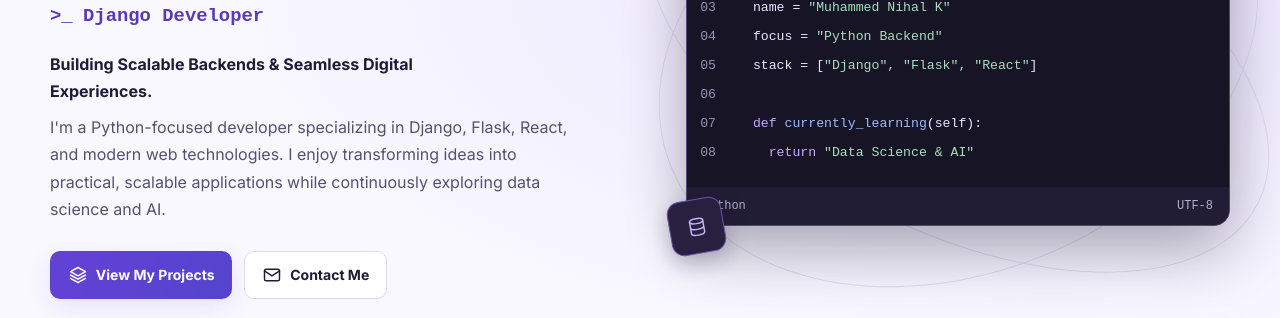
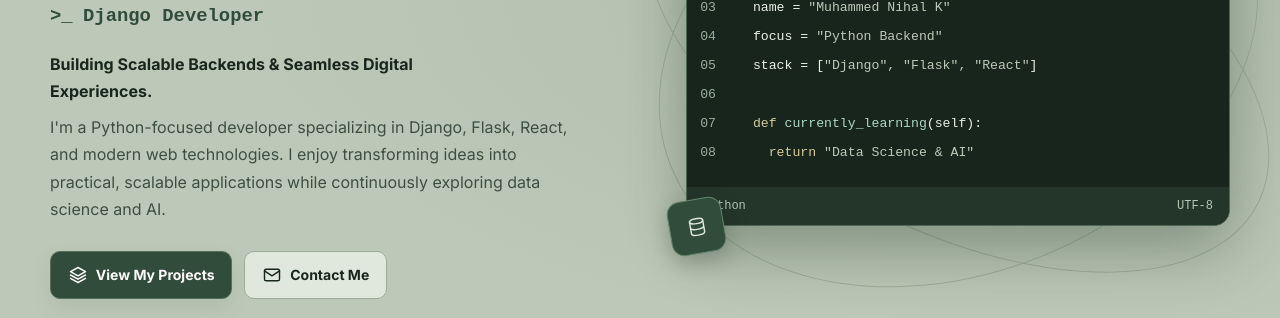
Before and after one commit to NIHAL358/Nihal-portfolio, a plain HTML site: page dist/index.html in a window 1280 px wide. Shown: the part 404-722 px from the top of the page. Drawn offline with Linux system fonts and the light colour scheme.

Commit message:
Apply sage and forest portfolio theme

```diff
--- a/dist/content.js
+++ b/dist/content.js
@@ -21,7 +21,7 @@ export const projects = [
     tags: ["React.js", "Vercel"],
     description: "A construction marketplace prototype that brings equipment, skilled workers, and raw materials into one digital platform. It helps users browse construction listings and discover relevant products and services.",
     features: ["Construction resource categories", "Marketplace browsing interface", "User-friendly navigation", "Deployed hackathon prototype"],
-    art: ["Brikzaa", "#24233a", "#586e99", [["Equipment", "box"], ["Skilled workers", "users"], ["Materials", "layers"]]],
+    art: ["Brikzaa", "#23392c", "#72947b", [["Equipment", "box"], ["Skilled workers", "users"], ["Materials", "layers"]]],
     demo: "", source: "",
   },
   {
@@ -30,21 +30,21 @@ export const projects = [
     tags: ["React.js", "Django", "PostgreSQL", "REST APIs"],
     description: "A full-stack customer relationship management application designed to organize customer records, manage sales leads, and track follow-up activities.",
     features: ["Customer record management", "Sales lead management", "Follow-up workflows", "Django REST API integration", "Relational database models"],
-    art: ["CRM workspace", "#272039", "#7560a4", [["Customers", "users"], ["Leads", "layers"], ["Follow-ups", "mail"]]],
+    art: ["CRM workspace", "#283b33", "#7a9a89", [["Customers", "users"], ["Leads", "layers"], ["Follow-ups", "mail"]]],
     demo: "", source: "",
   },
   {
     title: "Python E-commerce Website",
     tags: ["Python"],
     description: "A Python-based e-commerce application focused on server-side programming, maintainable backend code, and supporting online shopping workflows.",
-    art: ["Store backend", "#1c2936", "#467b85", [["Catalog", "box"], ["Orders", "layers"], ["Backend", "terminal"]]],
+    art: ["Store backend", "#253a32", "#548e7a", [["Catalog", "box"], ["Orders", "layers"], ["Backend", "terminal"]]],
     demo: "", source: "",
   },
   {
     title: "E-commerce Frontend",
     tags: ["Next.js"],
     description: "A responsive e-commerce storefront developed using reusable Next.js components, consistent product layouts, and intuitive navigation.",
-    art: ["Storefront", "#312431", "#855b83", [["Product grid", "layers"], ["Browse", "box"], ["Navigation", "menu"]]],
+    art: ["Storefront", "#343d2c", "#87976f", [["Product grid", "layers"], ["Browse", "box"], ["Navigation", "menu"]]],
     demo: "", source: "",
   },
 ];
--- a/dist/index.html
+++ b/dist/index.html
@@ -56,13 +56,13 @@ try { const t = localStorage.getItem('nihal-theme'); if (t === 'light' || t ===
         <div class="editor-bar"><div class="lights"><i></i><i></i><i></i></div><span>developer.py</span><span data-icon="code"></span></div>
         <div class="editor-content">
           <div><b>01</b><span class="code-comment"># A little about me</span></div>
-          <div><b>02</b><span class="purple">class</span> <span class="blue">Developer</span>:</div>
-          <div><b>03</b><span class="indent">name = <span class="green">"Muhammed Nihal K"</span></span></div>
-          <div><b>04</b><span class="indent">focus = <span class="green">"Python Backend"</span></span></div>
-          <div><b>05</b><span class="indent">stack = [<span class="green">"Django", "Flask", "React"</span>]</span></div>
+          <div><b>02</b><span class="code-keyword">class</span> <span class="code-symbol">Developer</span>:</div>
+          <div><b>03</b><span class="indent">name = <span class="code-string">"Muhammed Nihal K"</span></span></div>
+          <div><b>04</b><span class="indent">focus = <span class="code-string">"Python Backend"</span></span></div>
+          <div><b>05</b><span class="indent">stack = [<span class="code-string">"Django", "Flask", "React"</span>]</span></div>
           <div><b>06</b></div>
-          <div><b>07</b><span class="indent purple">def</span> <span class="blue">currently_learning</span>(self):</div>
-          <div><b>08</b><span class="indent double"><span class="purple">return</span> <span class="green">"Data Science &amp; AI"</span></span></div>
+          <div><b>07</b><span class="indent code-keyword">def</span> <span class="code-symbol">currently_learning</span>(self):</div>
+          <div><b>08</b><span class="indent double"><span class="code-keyword">return</span> <span class="code-string">"Data Science &amp; AI"</span></span></div>
         </div>
         <div class="editor-footer"><span>Python</span><span>UTF-8</span></div>
       </div>
--- a/dist/style.css
+++ b/dist/style.css
@@ -1,25 +1,26 @@
 :root {
-  color-scheme: light dark;
-  --bg: #10101b;
-  --band: #141422;
-  --surface: #19192b;
-  --fg: #f4f2fc;
-  --muted: #b2afc8;
-  --accent: #b6a0ff;
-  --line: #2f2d48;
-  --nav: rgb(16 16 27 / .88);
-  --wash: rgb(116 77 244 / .16);
-  --primary: #6949d9;
+  color-scheme: dark;
+  --bg: #111c16;
+  --band: #17231b;
+  --surface: #1a2a20;
+  --fg: #ebf1e9;
+  --muted: #b5c8b9;
+  --accent: #a9c6ae;
+  --line: #394e40;
+  --nav: rgb(17 28 22 / .88);
+  --wash: rgb(169 198 174 / .12);
+  --primary: #314c3b;
+  --control-line: #6c8573;
   --shadow: rgb(0 0 0 / .28);
   --display: "Plus Jakarta Sans", Inter, system-ui, sans-serif;
   --mono: ui-monospace, "Cascadia Code", monospace;
 }
 @media (prefers-color-scheme: light) {
-  :root:not([data-theme]) { --bg:#f9f8ff; --band:#f0eef9; --surface:#fff; --fg:#201b36; --muted:#56516e; --accent:#5939ba; --line:#ded9ee; --nav:rgb(249 248 255 / .9); --wash:rgb(116 77 244 / .12); --shadow:rgb(47 26 105 / .11); }
+  :root:not([data-theme]) { color-scheme:light; --bg:#bdc9b8; --band:#cbd5c7; --surface:#e0e8dd; --fg:#18271e; --muted:#3d4f42; --accent:#314c3b; --line:#9dab99; --control-line:#596f5e; --nav:rgb(189 201 184 / .94); --wash:rgb(49 76 59 / .10); --shadow:rgb(24 39 30 / .14); }
   :root:not([data-theme]) .moon { opacity: 1; transform: rotate(0); }
   :root:not([data-theme]) .sun { opacity: 0; transform: rotate(-70deg); }
 }
-:root[data-theme="light"] { color-scheme:light; --bg:#f9f8ff; --band:#f0eef9; --surface:#fff; --fg:#201b36; --muted:#56516e; --accent:#5939ba; --line:#ded9ee; --nav:rgb(249 248 255 / .9); --wash:rgb(116 77 244 / .12); --shadow:rgb(47 26 105 / .11); }
+:root[data-theme="light"] { color-scheme:light; --bg:#bdc9b8; --band:#cbd5c7; --surface:#e0e8dd; --fg:#18271e; --muted:#3d4f42; --accent:#314c3b; --line:#9dab99; --control-line:#596f5e; --nav:rgb(189 201 184 / .94); --wash:rgb(49 76 59 / .10); --shadow:rgb(24 39 30 / .14); }
 :root[data-theme="dark"] { color-scheme:dark; }
 * { box-sizing:border-box; }
 html { scroll-behavior:smooth; scroll-padding-top:90px; }
@@ -48,7 +49,7 @@ svg { display:block; width:1.25rem; height:1.25rem; }
 .nav { display:flex; align-items:center; justify-content:space-between; gap:1rem; min-height:76px; }
 .brand { display:inline-flex; align-items:center; white-space:nowrap; gap:.55rem; font:800 1.125rem var(--display); letter-spacing:-.05em; }
 .brand .accent { margin-left:-.55rem; }
-.monogram { width:34px; height:34px; display:inline-grid; place-items:center; border-radius:9px; background:linear-gradient(145deg,#8d62fa,#5543ce 72%); color:#fff; }
+.monogram { width:34px; height:34px; display:inline-grid; place-items:center; border-radius:9px; background:var(--primary); color:#fff; }
 .nav nav,.nav-actions,.buttons,.hero-meta,.socials { display:flex; align-items:center; gap:.75rem; flex-wrap:wrap; }
 .nav nav { gap:clamp(.75rem, 1.65vw, 1.6rem); }
 .nav nav a { font-size:.875rem; color:var(--muted); font-weight:600; position:relative; }
@@ -58,7 +59,7 @@ svg { display:block; width:1.25rem; height:1.25rem; }
 .button { min-height:48px; padding:.65rem 1.05rem; border-radius:10px; font-weight:700; font-size:.875rem; }
 .icon-button { width:42px; height:42px; border-radius:10px; }
 .button:hover:not(:disabled),.icon-button:hover { transform:translateY(-2px); border-color:var(--accent); }
-.primary { color:white; background:linear-gradient(120deg,#6441d6,#5344cd); border-color:transparent; box-shadow:0 8px 22px var(--wash); }
+.primary { color:white; background:var(--primary); border-color:var(--control-line); box-shadow:0 8px 22px var(--wash); }
 .talk { min-height:42px; }
 #theme { position:relative; overflow:hidden; }
 #theme span { position:absolute; transition:opacity .25s,transform .3s; }
@@ -87,22 +88,22 @@ svg { display:block; width:1.25rem; height:1.25rem; }
 .orbit { position:absolute; z-index:-1; border:1px solid var(--line); border-radius:50%; pointer-events:none; }
 .orbit-one { inset:-3% -7%; rotate:-22deg; }
 .orbit-two { inset:7% -12%; rotate:27deg; }
-.editor { border:1px solid #554479; border-radius:16px; color:#e9e5ff; background:#171525; box-shadow:0 24px 60px rgba(10,7,25,.32); overflow:hidden; }
-.editor-bar,.editor-footer { display:flex; justify-content:space-between; align-items:center; padding:.75rem 1rem; color:#b8aecf; background:#211d34; font:500 .75rem var(--mono); }
+.editor { border:1px solid #4d6855; border-radius:16px; color:#e9f0e8; background:#18251d; box-shadow:0 24px 60px rgb(16 36 22 / .32); overflow:hidden; }
+.editor-bar,.editor-footer { display:flex; justify-content:space-between; align-items:center; padding:.75rem 1rem; color:#b5c7b7; background:#24352a; font:500 .75rem var(--mono); }
 .editor-bar > span:last-child svg { width:16px; height:16px; }
 .lights { display:flex; gap:5px; }
 .lights i { width:8px; height:8px; border-radius:50%; background:#e78398; }
 .lights i:nth-child(2) { background:#e8bc79; }
 .lights i:nth-child(3) { background:#85c9ad; }
 .editor-content { padding:1.25rem .85rem; white-space:nowrap; font:500 clamp(.55rem,1.03vw,.85rem)/2.2 var(--mono); }
-.editor-content b { display:inline-block; width:2.8em; color:#9b8eb4; font-weight:400; }
-.code-comment { color:#aaa0bd; }
-.purple { color:#c8a9ff; }
-.blue { color:#9fb9fc; }
-.green { color:#a7ddbc; }
+.editor-content b { display:inline-block; width:2.8em; color:#9aae9e; font-weight:400; }
+.code-comment { color:#aabdab; }
+.code-keyword { color:#d6ca9f; }
+.code-symbol { color:#add8c8; }
+.code-string { color:#bdc9b8; }
 .indent { margin-left:2ch; }
 .indent.double { margin-left:4ch; }
-.float { position:absolute; display:grid; place-items:center; width:55px; height:55px; border:1px solid #6b55ab; border-radius:13px; background:#27203f; color:#c8b4ff; box-shadow:0 8px 22px #160e3044; }
+.float { position:absolute; display:grid; place-items:center; width:55px; height:55px; border:1px solid #65856c; border-radius:13px; background:#314c3b; color:#e0e8dd; box-shadow:0 8px 22px #18271e44; }
 .float-top { right:7%; top:4px; rotate:9deg; }
 .float-bottom { bottom:6px; left:-3%; rotate:-10deg; }
 .scroll-row { display:grid; justify-content:center; padding-bottom:26px; }
@@ -131,14 +132,14 @@ svg { display:block; width:1.25rem; height:1.25rem; }
 .project-copy details { margin-top:1rem; color:var(--muted); }
 summary { cursor:pointer; color:var(--accent); font-weight:600; }
 .art { height:220px; overflow:hidden; padding:22px 11% 0; background:radial-gradient(ellipse at top right,var(--glow),transparent 80%),var(--art-bg); }
-.mock-window { color:#f5efff; max-width:430px; margin:auto; background:#191627; border:1px solid #706289; border-radius:11px; min-height:174px; box-shadow:0 16px 35px #08061455; }
-.mock-head { display:flex; justify-content:space-between; padding:.45rem .75rem; border-bottom:1px solid #41374e; font:600 .75rem var(--mono); }
-.mock-head span:last-child { color:#b6a6cb; }
+.mock-window { color:#eef4eb; max-width:430px; margin:auto; background:#1b2b21; border:1px solid #718677; border-radius:11px; min-height:174px; box-shadow:0 16px 35px #101d1555; }
+.mock-head { display:flex; justify-content:space-between; padding:.45rem .75rem; border-bottom:1px solid #40564a; font:600 .75rem var(--mono); }
+.mock-head span:last-child { color:#bdc9b8; }
 .mock-content { padding:.95rem; }
 .mock-content strong { display:block; font:800 clamp(1rem,2.1vw,1.4rem) var(--display); margin-bottom:.75rem; }
 .mock-tiles { display:grid; grid-template-columns:repeat(3,1fr); gap:.45rem; }
-.mock-tiles div { min-width:0; display:grid; align-content:start; gap:.35rem; padding:.5rem; border-radius:6px; background:#2c2540; color:#e6dbf7; font:500 .68rem/1.2 var(--mono); overflow-wrap:anywhere; }
-.mock-tiles svg { width:1rem; height:1rem; color:#c9b2ff; }
+.mock-tiles div { min-width:0; display:grid; align-content:start; gap:.35rem; padding:.5rem; border-radius:6px; background:#314c3b; color:#eaf1e8; font:500 .68rem/1.2 var(--mono); overflow-wrap:anywhere; }
+.mock-tiles svg { width:1rem; height:1rem; color:#b7d3ba; }
 .timeline { border-left:1px solid var(--accent); padding-left:20px; display:grid; gap:1rem; }
 .timeline-card { position:relative; }
 .timeline-card::before { content:""; width:9px; height:9px; border-radius:50%; background:var(--accent); position:absolute; left:-25px; top:29px; box-shadow:0 0 0 4px var(--wash); }
@@ -157,7 +158,7 @@ summary { cursor:pointer; color:var(--accent); font-weight:600; }
 .form-grid { display:grid; grid-template-columns:1fr 1fr; gap:.85rem; margin-bottom:.85rem; }
 .contact-form label { display:block; font-weight:600; font-size:.875rem; }
 .contact-form small { color:var(--muted); }
-input,textarea { background:var(--bg); color:var(--fg); width:100%; border:1px solid var(--line); border-radius:8px; padding:.6rem .7rem; margin-top:.3rem; }
+input,textarea { background:var(--bg); color:var(--fg); width:100%; border:1px solid var(--control-line); border-radius:8px; padding:.6rem .7rem; margin-top:.3rem; }
 textarea { resize:vertical; }
 #form-status { font-size:.875rem; margin:.45rem 0 1rem; }
 #form-status[data-state="error"] { color:var(--fg); font-weight:700; }
```
Also changed, not shown: dist/favicon.svg.
